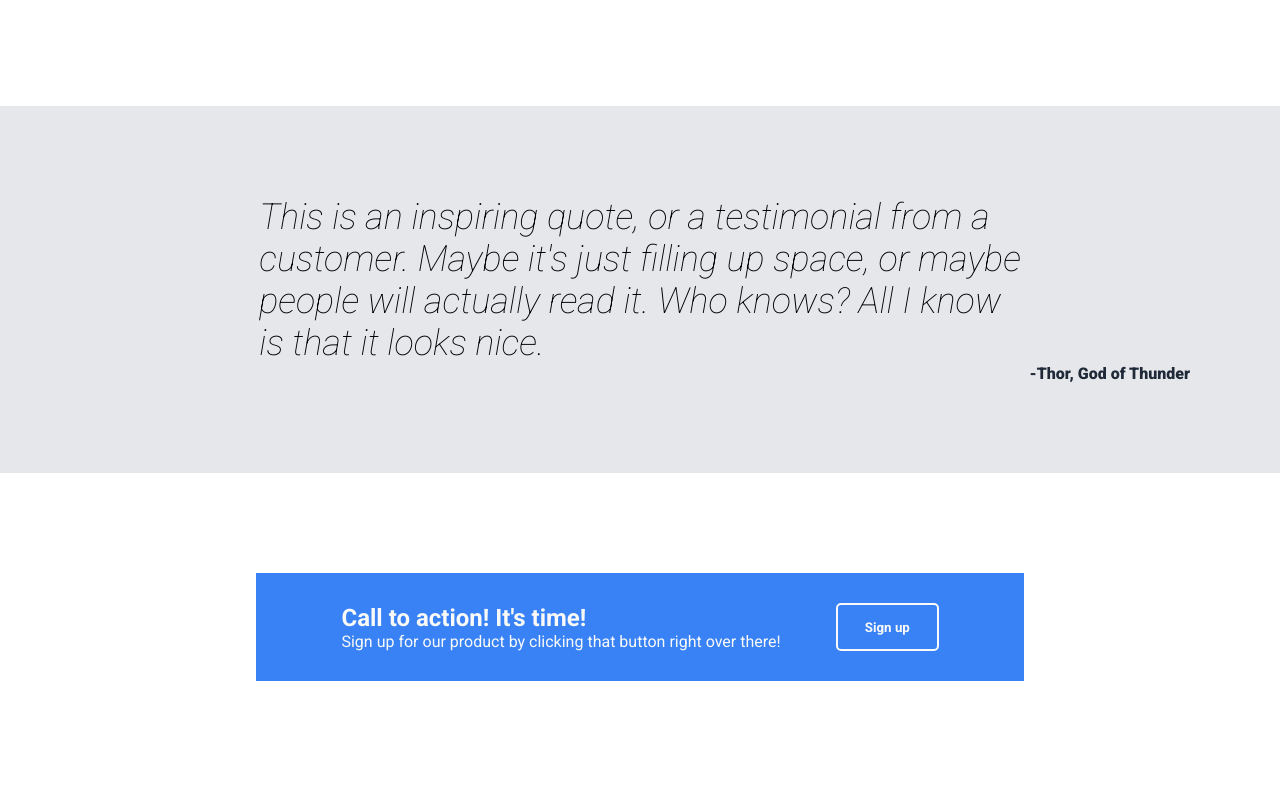
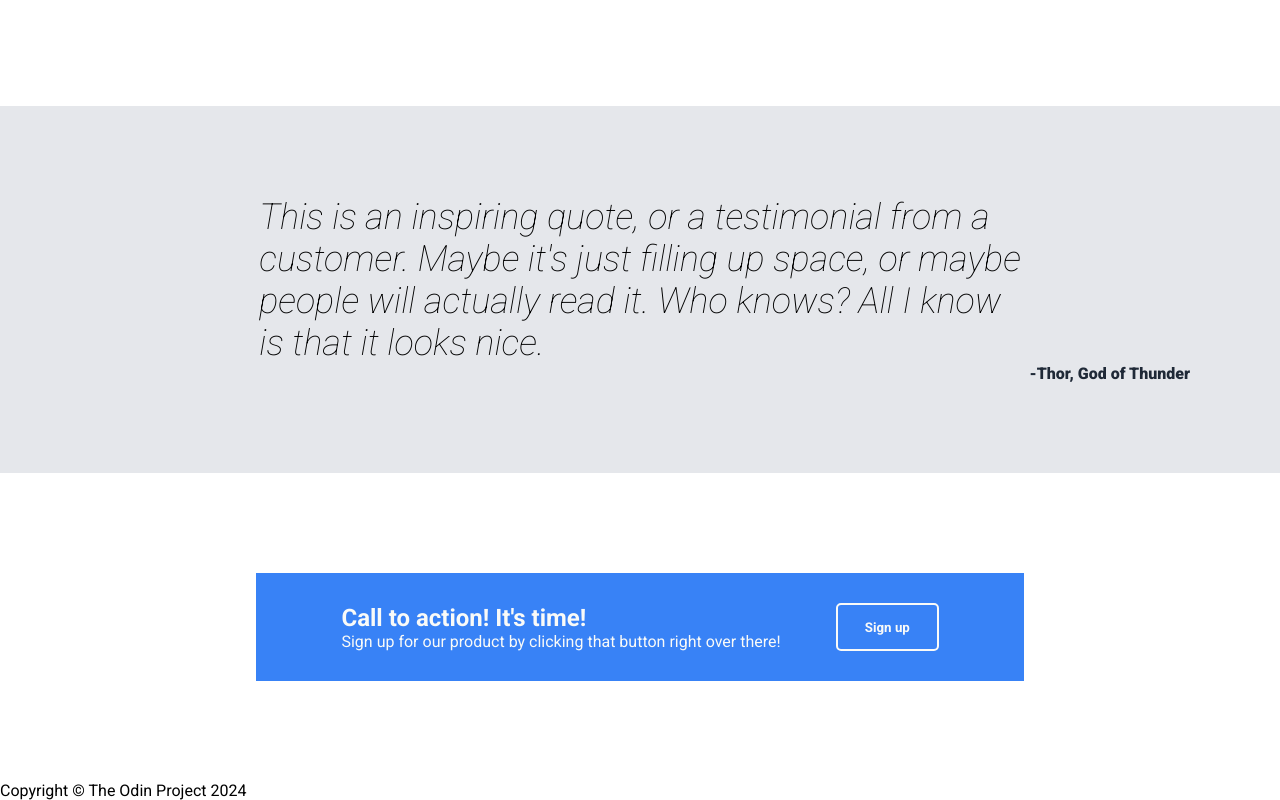
Before and after one commit to Samar-exe/landing-page, a plain HTML site: page index.html in a window 1280 px wide. Shown: the part 1037-1837 px from the top of the page. Drawn offline with Linux system fonts and the light colour scheme.

Commit message:
Add text in footer

```diff
--- a/index.html
+++ b/index.html
@@ -79,7 +79,10 @@
 
 		</div>
 	</div>
-	<div class="footer"></div>
+	<!-- Footer -->
+	<div class="footer">
+		Copyright © The Odin Project 2024
+	</div>
 </body>
 
 </html>
```
